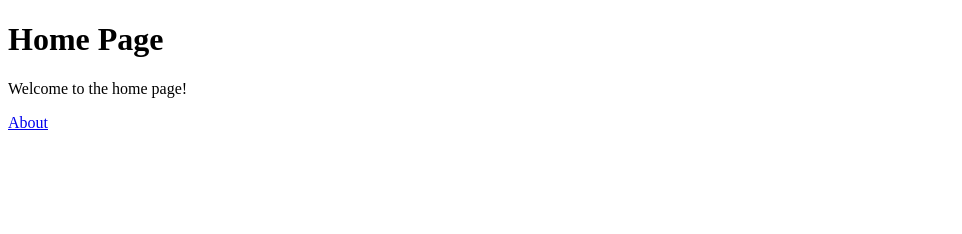
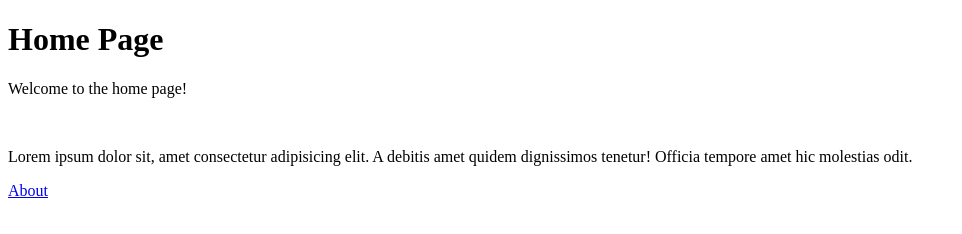
Before and after one commit to Gavidia7/ejercicio_devops, a website: page public/index.html in a window 1280 px wide. Shown: the whole page, without its empty margins (0-962 px from the left). Drawn offline with Linux system fonts and the light colour scheme.

Commit message:
añado un lorme

```diff
--- a/public/index.html
+++ b/public/index.html
@@ -7,7 +7,8 @@
 </head>
 <body>
     <h1>Home Page</h1>
-    <p>Welcome to the home page!</p>
+    <p>Welcome to the home page!</p><br>
+    <p>Lorem ipsum dolor sit, amet consectetur adipisicing elit. A debitis amet quidem dignissimos tenetur! Officia tempore amet hic molestias odit.</p>
     <nav>
         <a href="/about">About</a>
     </nav>
```
